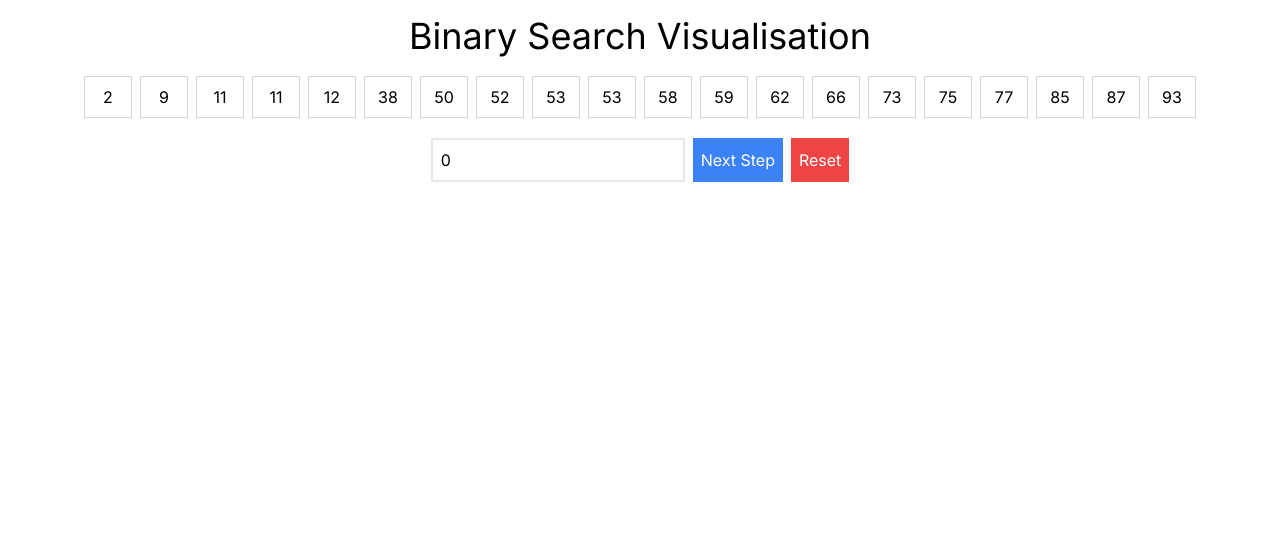
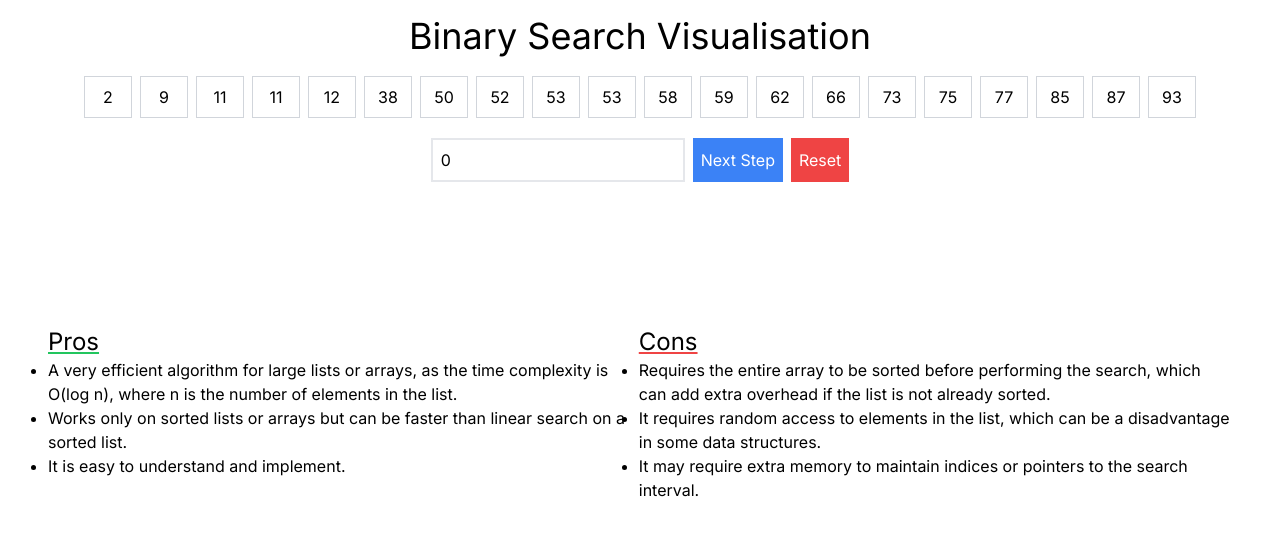
Before and after one commit to hybrid1ze/search-sort-visualiser, a Next.js app in the folder search-sort-visualiser/: page /search/BinarySearch in a window 1280 px wide. Shown: the top 536 px of the page. Built offline with nearby package versions, Linux system fonts and the light colour scheme.

Commit message:
Add pros and cons of binary search algorithm

```diff
--- a/search-sort-visualiser/src/app/search/BinarySearch/page.tsx
+++ b/search-sort-visualiser/src/app/search/BinarySearch/page.tsx
@@ -88,6 +88,36 @@ const BinarySearch = () => {
           Reset
         </button>
       </div>
+      <div className="flex flex-row justify-between pt-32 px-8 ">
+        <div>
+          <span className="underline decoration-green-500 text-2xl">Pros</span>
+          <ul className="list-disc">
+            <li>
+            A very efficient algorithm for large lists or arrays, as the time complexity is O(log n), where n is the number of elements in the list.
+            </li>
+            <li>
+            Works only on sorted lists or arrays but can be faster than linear search on a sorted list.
+            </li>
+            <li>
+            It is easy to understand and implement.
+            </li>
+          </ul>
+        </div>
+        <div>
+        <span className="underline decoration-red-500 text-2xl">Cons</span>
+        <ul className="list-disc">
+          <li>
+          Requires the entire array to be sorted before performing the search, which can add extra overhead if the list is not already sorted.
+          </li>
+          <li>
+          It requires random access to elements in the list, which can be a disadvantage in some data structures.
+          </li>
+          <li>
+          It may require extra memory to maintain indices or pointers to the search interval.
+          </li>
+        </ul>
+        </div>
+      </div>
     </div>
   );
 };
```
